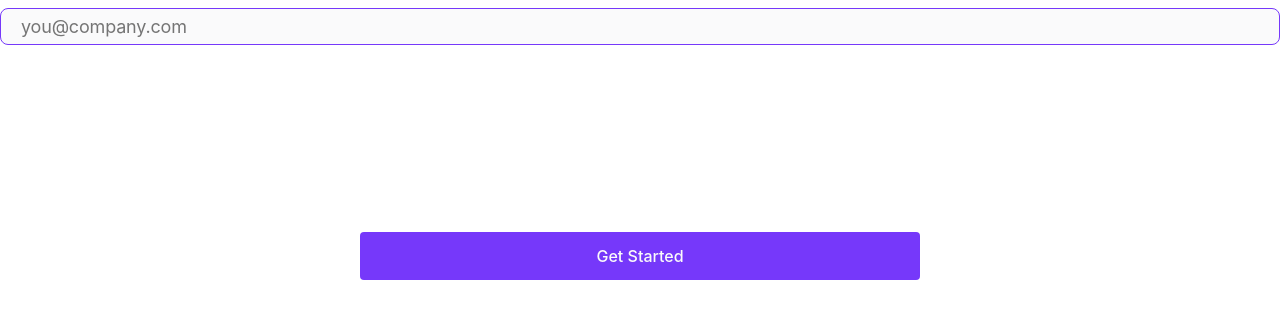
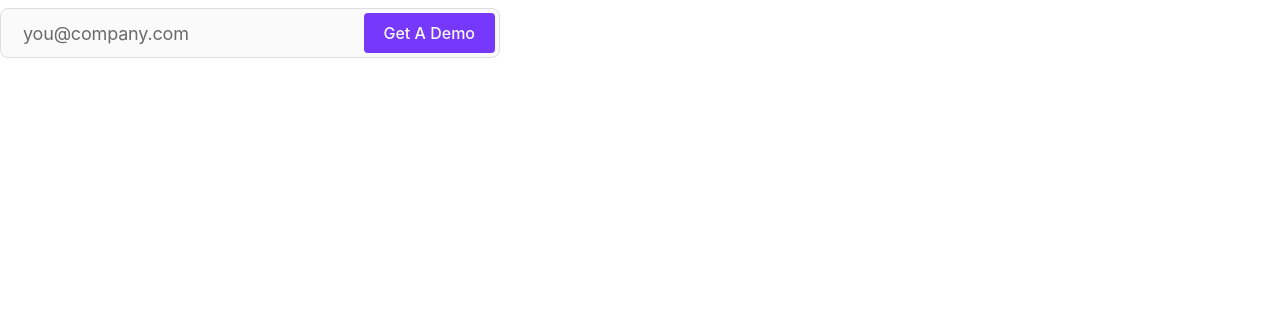
Before and after one commit to joebalzac/vimeo-widget-uploader, a React (Vite) app: page / in a window 1280 px wide. Shown: the top 318 px of the page. Built offline with nearby package versions, Linux system fonts and the light colour scheme.

Commit message:
updates to button and styling email capture

```diff
--- a/src/components/MultiFormStyling.css
+++ b/src/components/MultiFormStyling.css
@@ -26,29 +26,47 @@
   cursor: not-allowed;
 }
 
-/* ─── Email input (Step 1) ─────────────────────────────────────────────────── */
+/* ─── Email capture (Step 1) ───────────────────────────────────────────────── */
 
-.defaultEmailInput {
+.emailCapture {
   display: flex;
-  width: 100%;
+  width: 500px;
   padding: 4px 4px 4px 20px;
   justify-content: space-between;
   align-items: center;
   border-radius: 8px;
   border: 1px solid #dedee1;
   background: #fafafb;
+  box-sizing: border-box;
+}
+
+.emailCapture--error {
+  border-color: #d7234a;
+}
+
+.emailCapture__input {
+  flex: 1;
+  border: none;
+  background: transparent;
+  outline: none;
   font-family: Inter;
   font-size: 18px;
-  font-style: normal;
   font-weight: 400;
   line-height: 150%;
   letter-spacing: -0.18px;
-  box-sizing: border-box;
+  color: #181819;
+  min-width: 0;
 }
 
-.defaultEmailInput:focus {
-  outline: none;
-  border-color: #7638fa;
+.emailCapture__input::placeholder {
+  color: #6a6a6b;
+}
+
+.emailCapture__btn {
+  width: auto !important;
+  flex-shrink: 0;
+  height: 40px;
+  padding: 8px 20px;
 }
 
 /* ─── Eyebrow ──────────────────────────────────────────────────────────────── */
--- a/src/components/MultiStepForm.tsx
+++ b/src/components/MultiStepForm.tsx
@@ -322,17 +322,28 @@ export default function MultiStepForm({
             {/* ── Step 1: Email ── */}
             {step === 1 && (
               <div className="hsf__fields">
+                <div
+                  className={`emailCapture${
+                    errors.email ? " emailCapture--error" : ""
+                  }`}
+                >
                   <input
                     id="hsf-email"
-                  className={`defaultEmailInput${
-                    errors.email ? " formInput--error" : ""
-                  }`}
+                    className="emailCapture__input"
                     type="email"
                     placeholder="you@company.com"
                     value={form.email}
                     onChange={(e) => set("email", e.target.value)}
                     autoFocus
                   />
+                  <button
+                    className="defaultButton emailCapture__btn"
+                    type="button"
+                    onClick={next}
+                  >
+                    Get A Demo
+                  </button>
+                </div>
                 {errors.email && (
                   <span className="fieldError">{errors.email}</span>
                 )}
@@ -546,9 +557,11 @@ export default function MultiStepForm({
           </button>
         )}
         {step < TOTAL_STEPS ? (
+          step === 1 ? null : (
             <button className="defaultButton" type="button" onClick={next}>
-            {step === 1 ? "Get Started" : "Continue"}
+              Continue
             </button>
+          )
         ) : (
           <button
             className="defaultButton"
```
Lines whose indentation alone changed are shown as unchanged.
